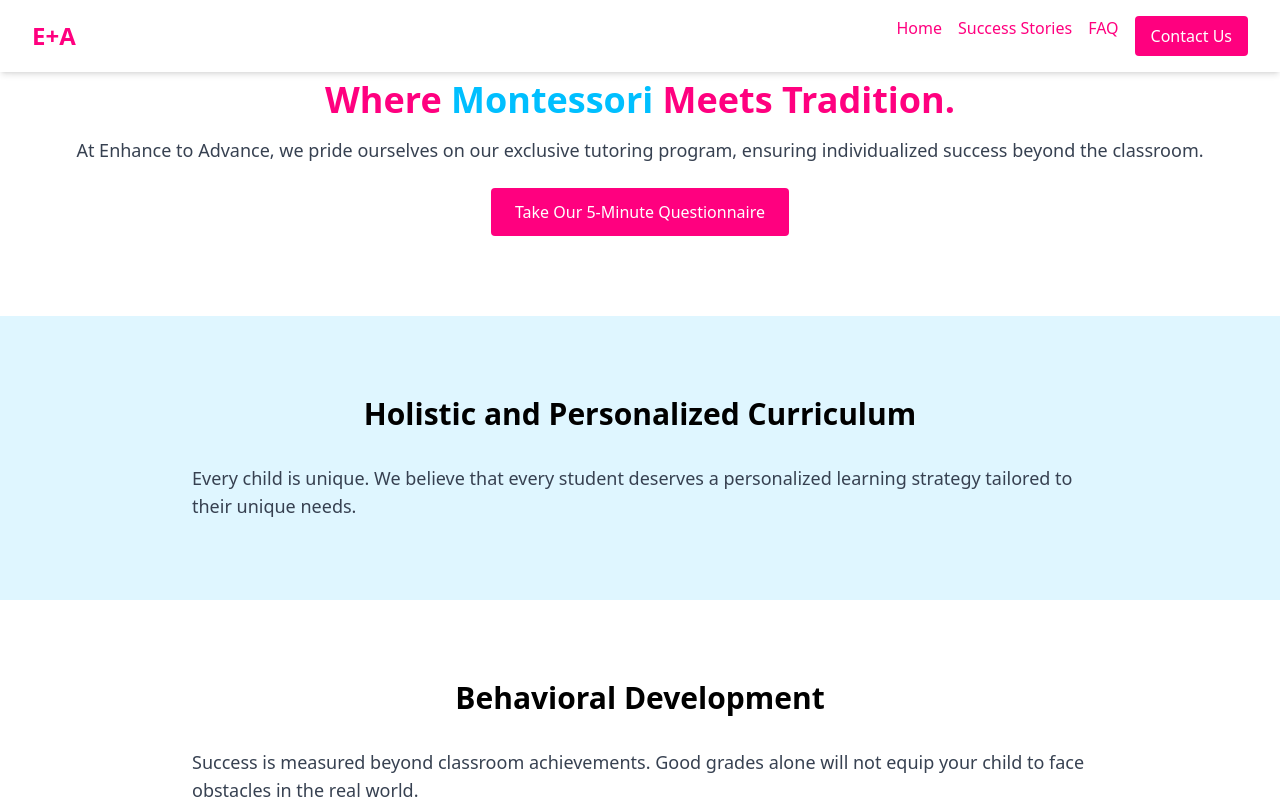
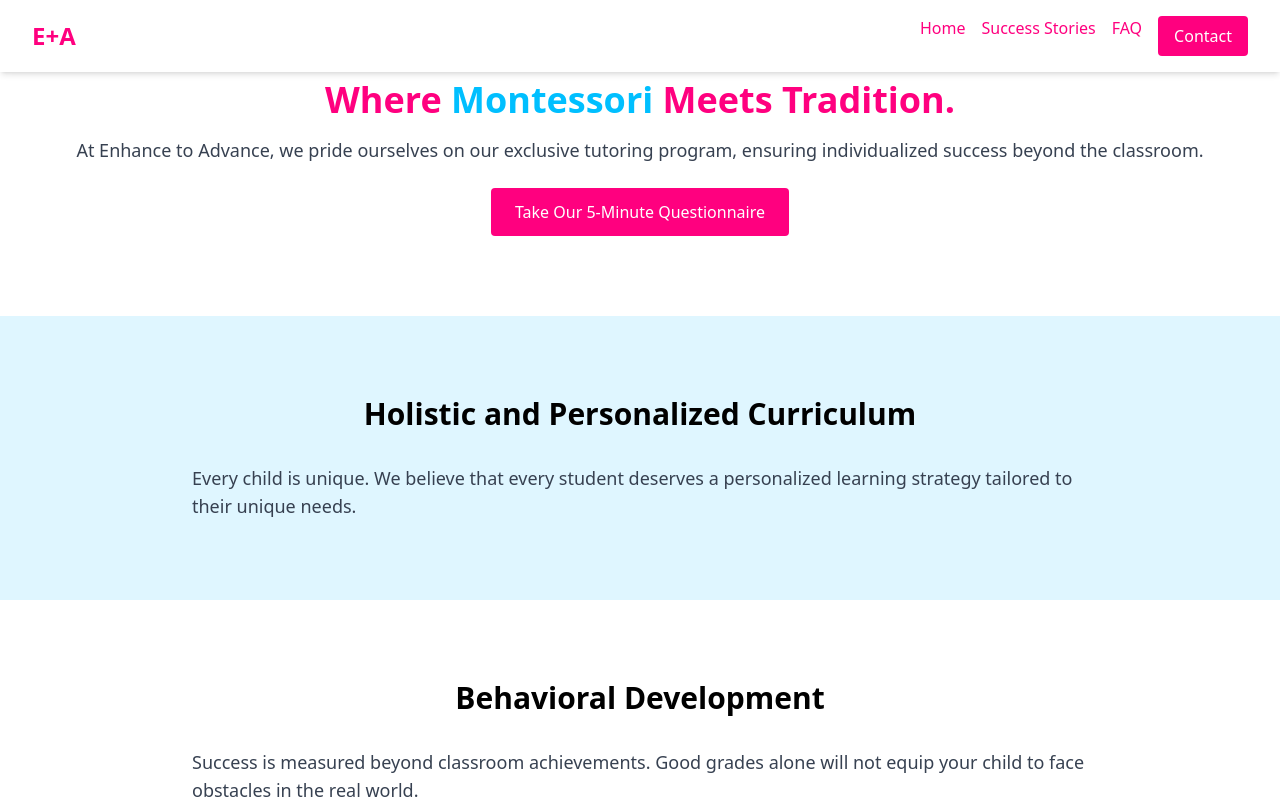
Before and after one commit to LuckyHariharan/ETALearning, a React (Create React App) app in the folder eta-learning/: page / in a window 1280 px wide. Shown: the top 800 px of the page. Built offline with nearby package versions, Linux system fonts and the light colour scheme.

Commit message:
Update Navbar.tsx

```diff
--- a/eta-learning/src/components/Navbar.tsx
+++ b/eta-learning/src/components/Navbar.tsx
@@ -8,7 +8,7 @@ const Navbar = () => {
         <a href="/" className="text-mainPink hover:text-mainBlue">Home</a>
         <a href="#success-stories" className="text-mainPink hover:text-mainBlue">Success Stories</a>
         <a href="/faq" className="text-mainPink hover:text-mainBlue">FAQ</a>
-        <a href="/contact" className="bg-mainPink text-white px-4 py-2 rounded hover:bg-mainBlue">Contact Us</a>
+        <a href="/contact" className="bg-mainPink text-white px-4 py-2 rounded hover:bg-mainBlue">Contact</a>
       </div>
     </nav>
   );
```
